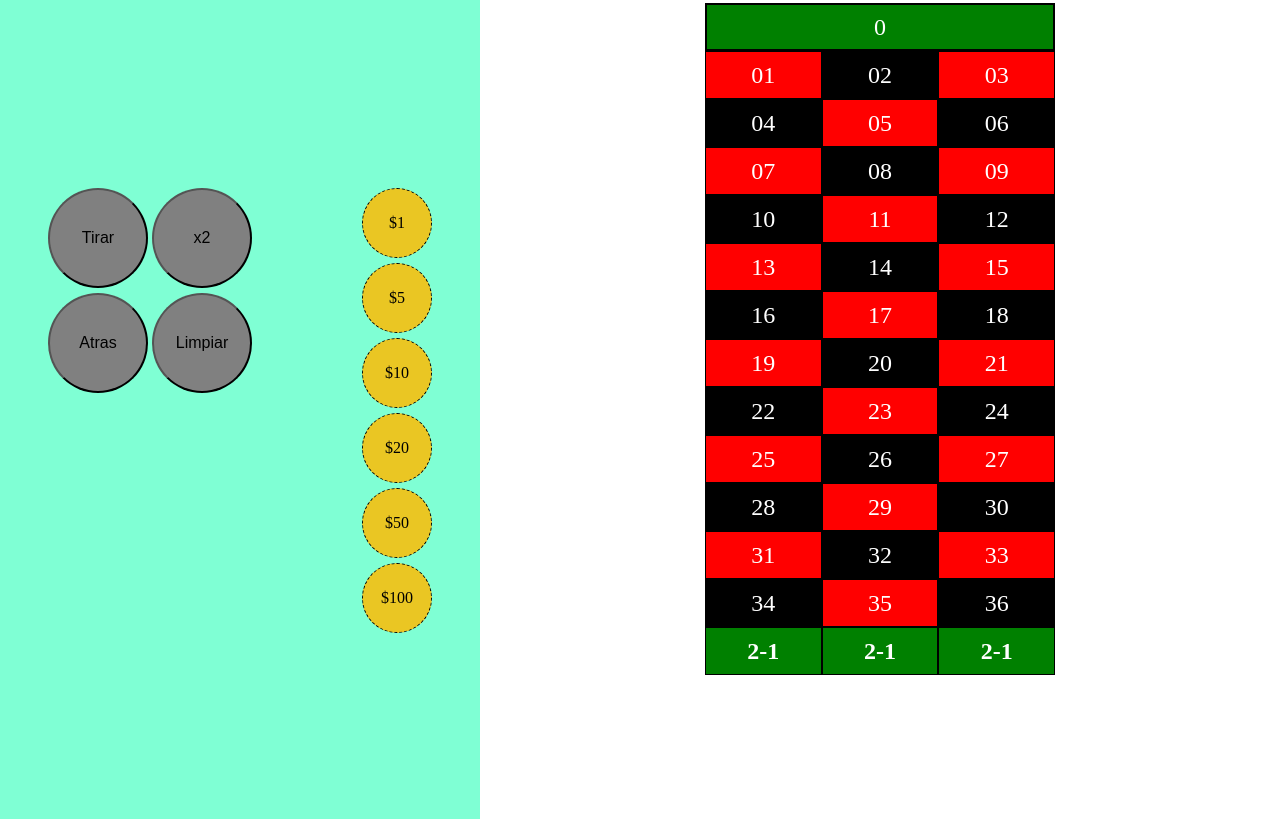
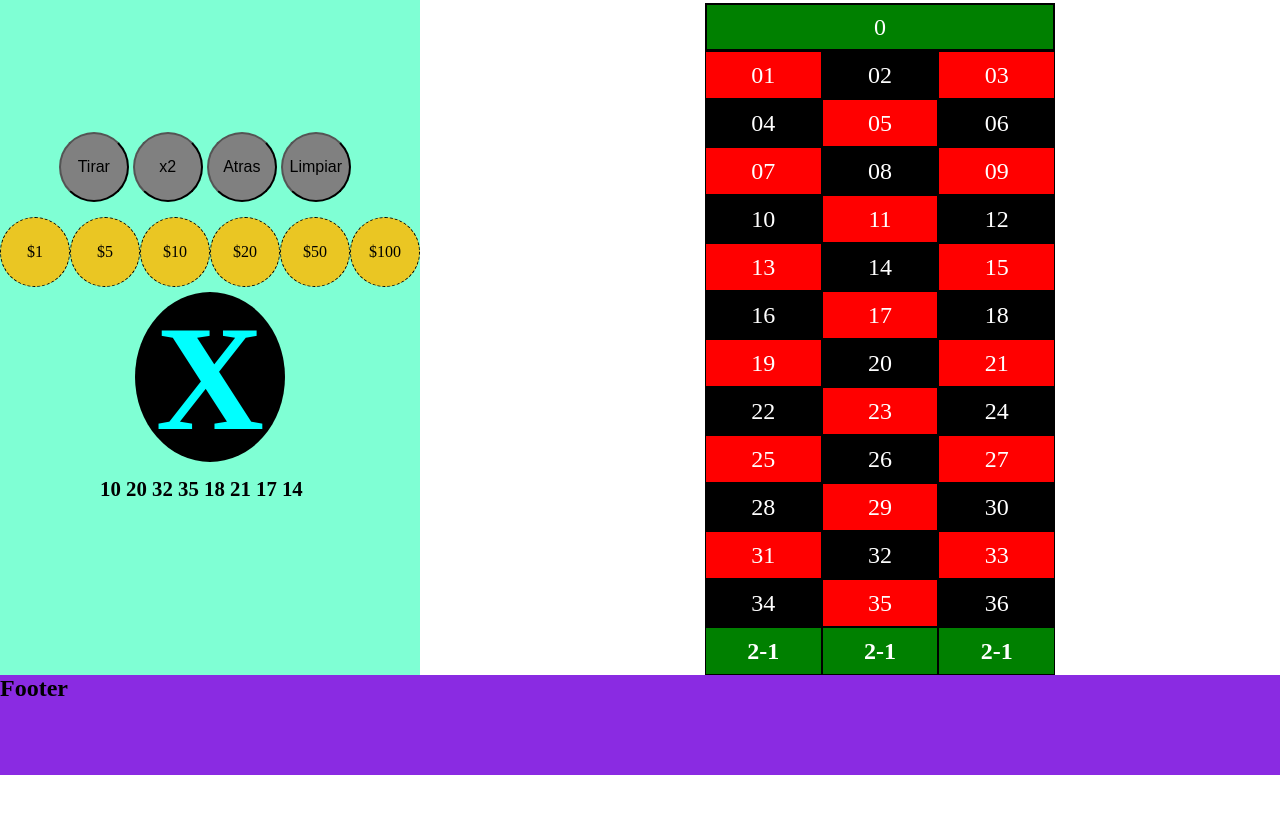
Before and after one commit to crisBasti/juego_de_la_Ruleta, a plain HTML site: page index.html in a window 1280 px wide. Shown: the part 152-971 px from the top of the page. After the commit the page ends 927 px from the top, so only its background shows below. Drawn offline with Linux system fonts and the light colour scheme.

Commit message:
agregando algo de Javascript

```diff
--- a/codigo.js
+++ b/codigo.js
@@ -9,8 +9,12 @@ console.log(generadorRandom(0,36));
 
 }
 
+let bolilla = document.querySelector('.bolilla');
+
+
+
 let btnTirar = document.querySelector('.btn__jugar');
 btnTirar.addEventListener('click', () => {
     generadorRandom();
-    console.log(generadorRandom(0, 36))
+    bolilla.innerHTML = generadorRandom(0, 36);
 })
--- a/css/co.css
+++ b/css/co.css
@@ -27,18 +27,18 @@ header {
 aside {width: fit-content;
     grid-area: aside;
     background-color: aquamarine;
-    display: flex;
+    /* display: flex; */
     justify-content: center;
     align-content: center;
 }
 
 .caja__deControl {
-    display: flex;
+    height: fit-content;
 
 }
 
 .botones {
-    margin: 50% 10%;
+    margin: 10px 14%;
 }
 
 .botones button {
@@ -46,15 +46,16 @@ aside {width: fit-content;
 }
 
 .btn__jugar, .btn__duplicar, .btn__deshacer, .btn__tirar{
-    width: 100px;
-    height: 100px;
+    width: 70px;
+    height: 70px;
     border-radius: 50%;
     background-color: grey;
     font-size: 1em;
 }
 
 .monedas {
-    margin: 50% 10%;
+    margin: 0;
+    display: flex;
 }
 
 .monedas div {
@@ -75,6 +76,23 @@ aside {width: fit-content;
     justify-content: center;
     align-items: center;
     background-color: rgba(255, 187, 0, 0.835);
+}
+
+.bolilla {
+    width: 150px;
+    height: 170px;
+    font-size: 150px;
+    background-color: black;
+    color: aqua;
+    margin: auto;
+    border-radius: 50%;
+    text-align: center;
+
+}
+
+.listadeNumeros {
+    margin: 15px 100px 0;
+    font-size: 1.3em;
 }
 
 main {
--- a/index.html
+++ b/index.html
@@ -33,6 +33,8 @@
                     <div class="valor__100">$100</div>
                 </div>
             </div>
+            <div class="bolilla"><b>X</b></div>
+            <div class="listadeNumeros"><b>10 20 32 35 18 21 17 14</b></div>
         </aside>
         <main>
             <h1>Jugá y GANA</h1>
```
